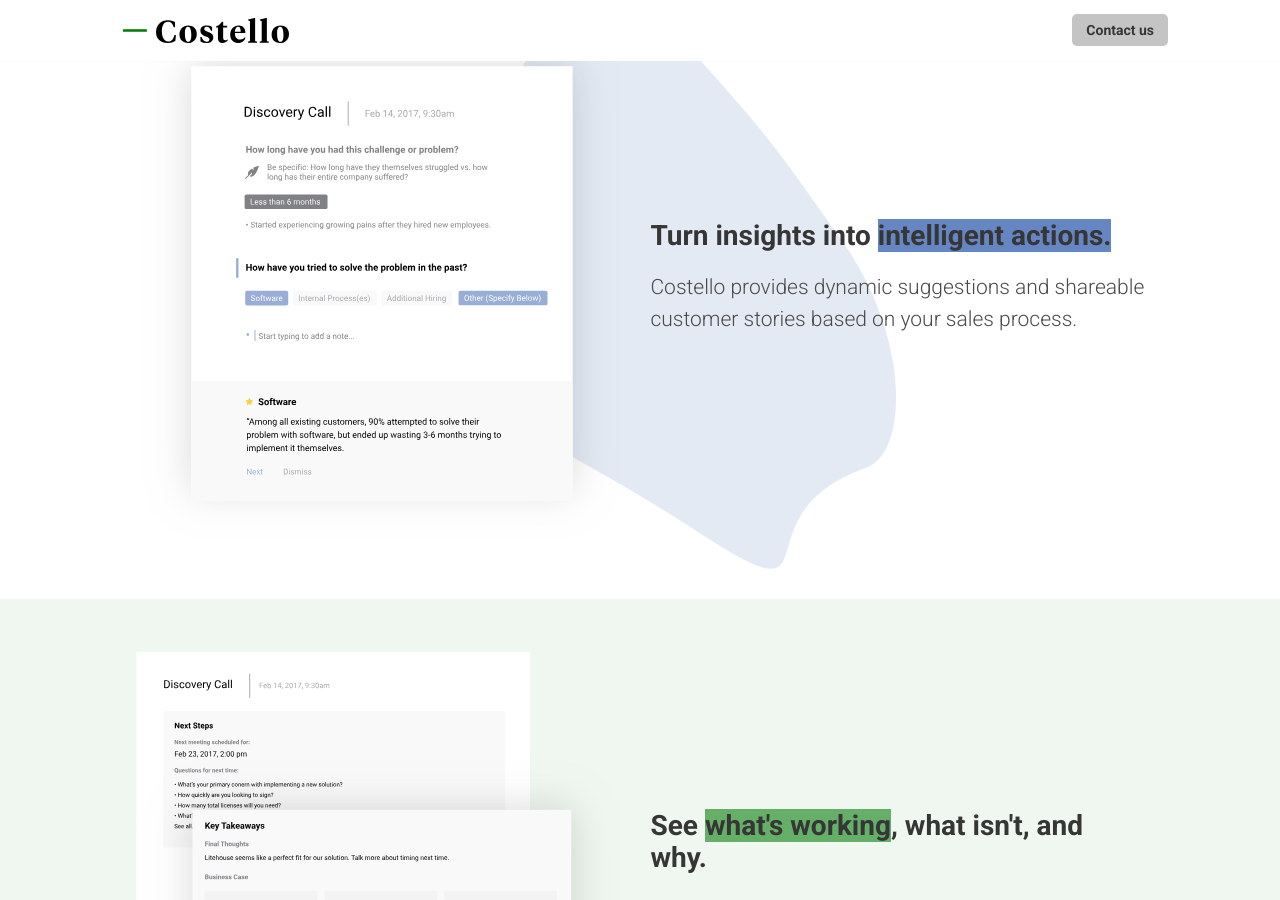
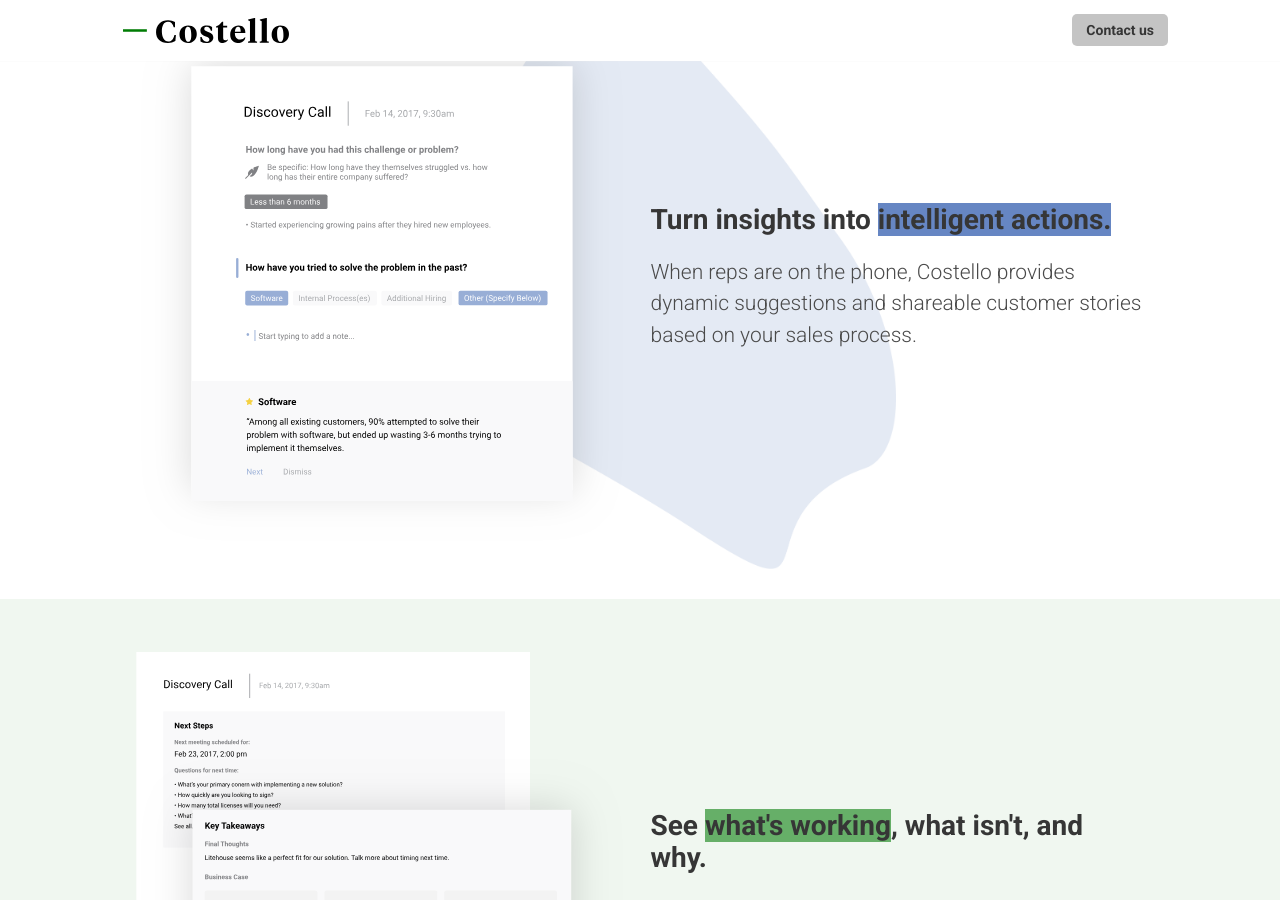
Before and after one commit to danieljbell/cloudcannon-test, a Jekyll site: the page built from index.html, in a window 1280 px wide and 900 px high, scrolled down 4335 px. Built offline with Jekyll 4.4.1, drawn with Linux system fonts in a browser that asks for light colours; the list of posts is cut into pages by our own code.

Commit message:
Updated '_includes/home/discovery.html' via CloudCannon

```diff
--- a/_includes/home/discovery.html
+++ b/_includes/home/discovery.html
@@ -14,7 +14,7 @@
           strong=true
           text=include.data.heading
         %}
-        <p class="editable">Costello provides dynamic suggestions and shareable customer stories based on your sales process.</p>
+        <p class="editable">When reps are on the phone, Costello provides dynamic suggestions and shareable customer stories based on your sales process.</p>
       </div>
     </div>
   </div>
```
